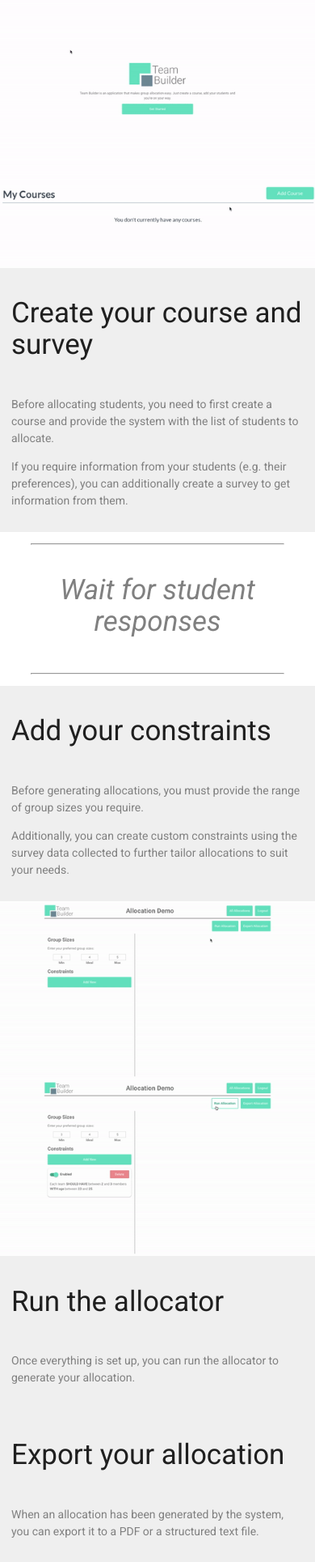
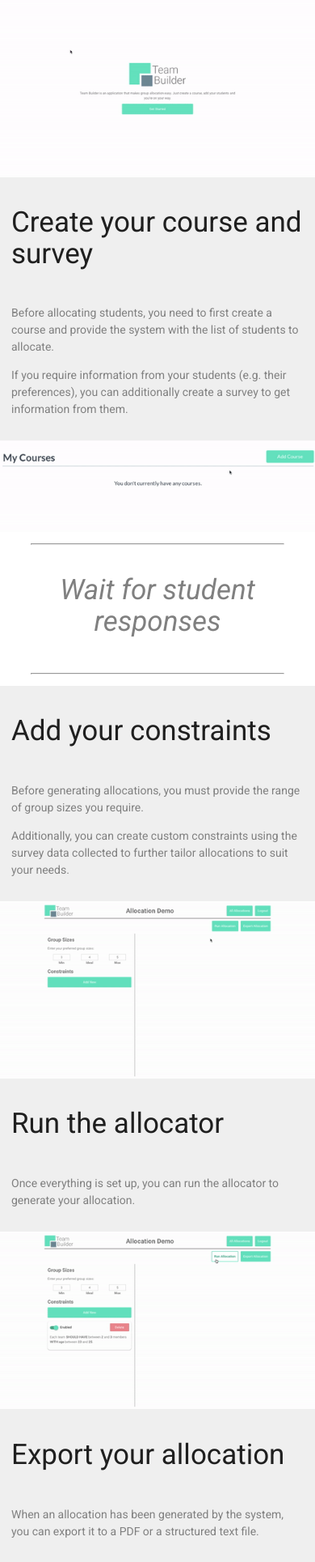
Before and after one commit to aidanstansfield/DECO3801Project, a Flask app: page /ipw/ in a window 390 px wide. Shown: the part 1195-3124 px from the top of the page at 81% size. Run offline with Flask 2, Linux system fonts and the light colour scheme.

Commit message:
Fixed css for small screens

```diff
--- a/ipw/static/css/style.css
+++ b/ipw/static/css/style.css
@@ -197,7 +197,12 @@ table {
         flex-direction: column;
     }
 
+    .step-container__img {
+        order: 1;
+    }
+
     .step-container__text--left {
         text-align: initial;
+        /* order: 0; */
     }
 }
```
